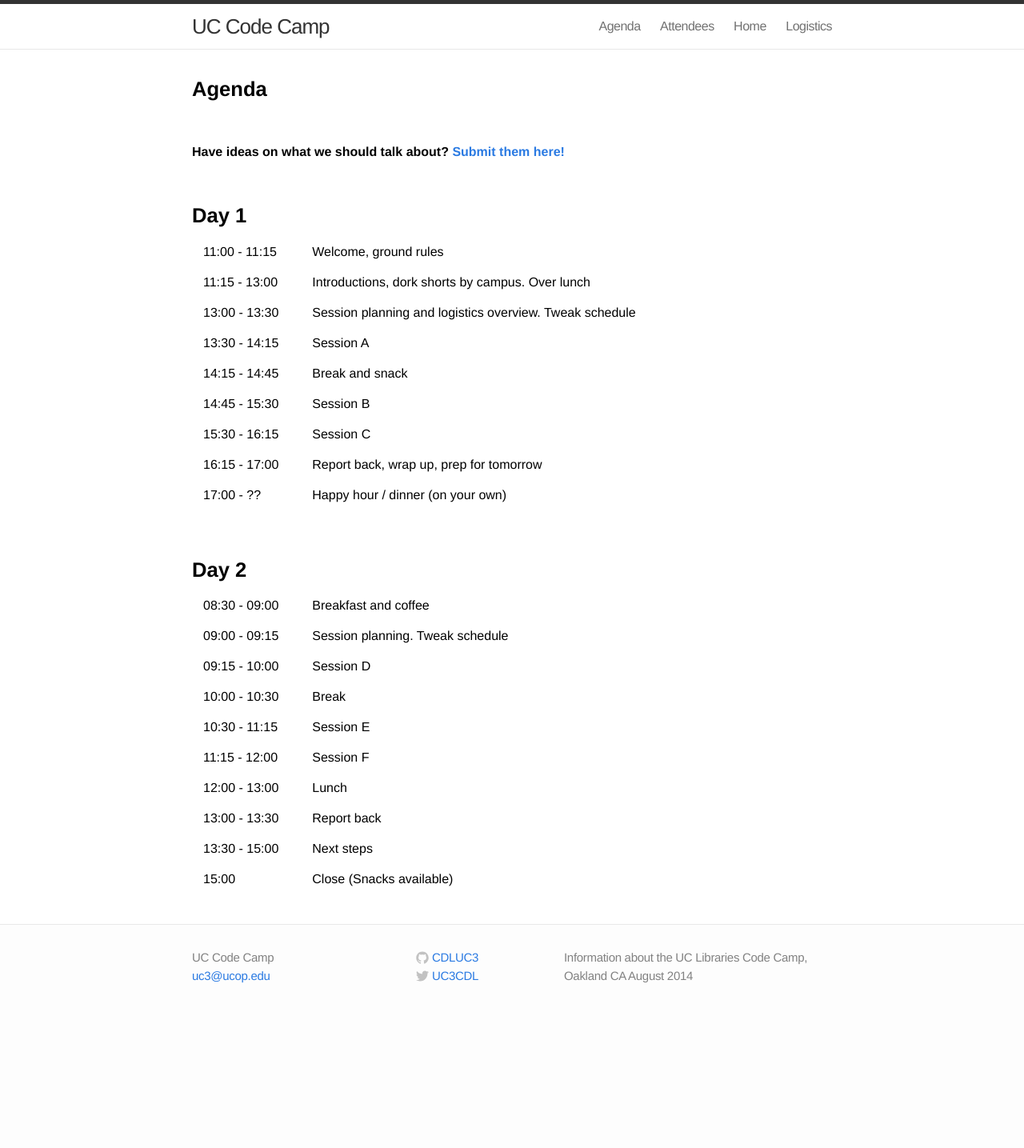
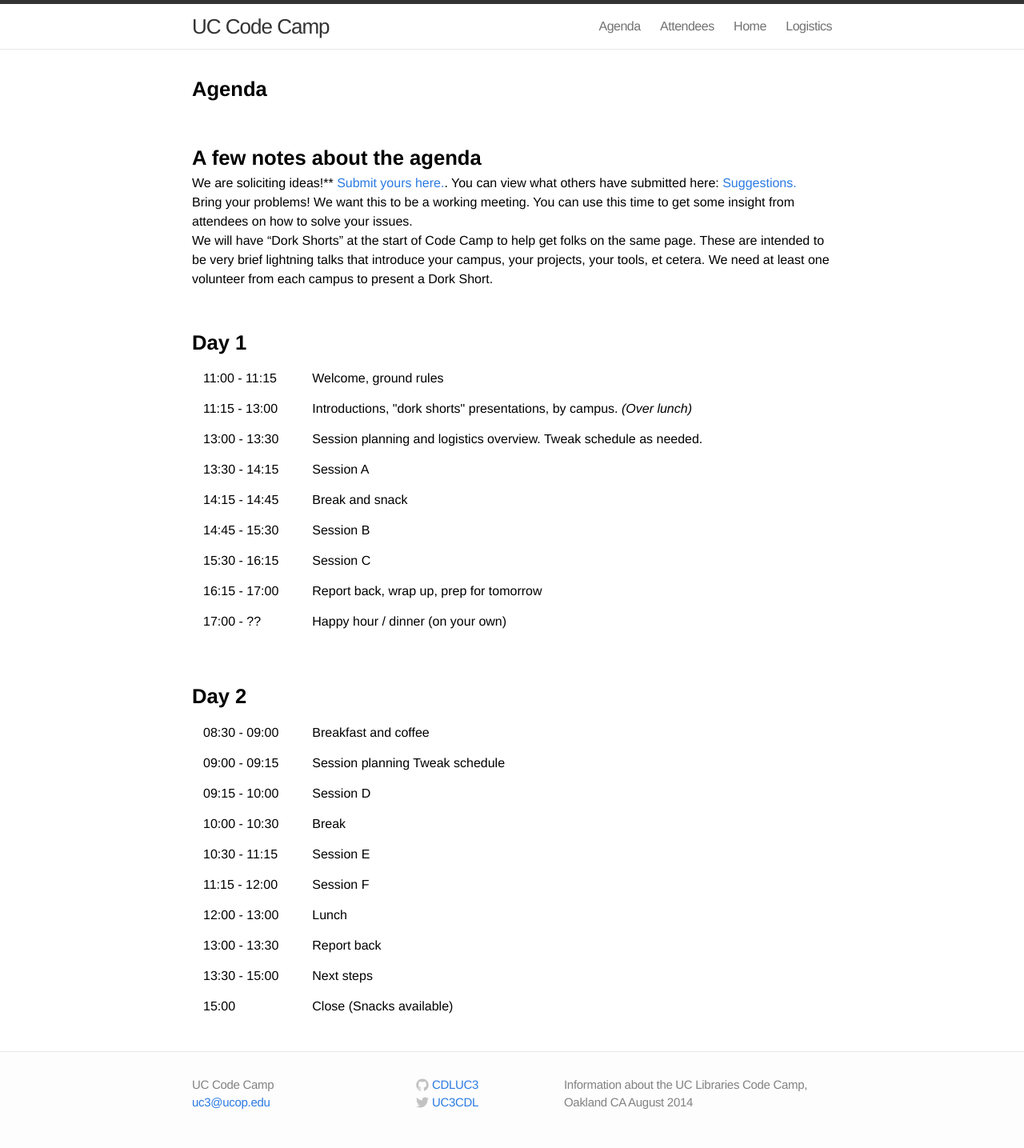
Before and after one commit to CDLUC3/UC-code-camp, a Jekyll site: the page built from agenda.md, in a window 1280 px wide. Shown: the whole page at 80% size. Built offline with Jekyll 4.4.1, drawn with Linux system fonts in a browser that asks for light colours; Markdown is read by kramdown in place of the engine named in the settings; before the commit the page ends 1276 px from its top, so only the background shows below that.

Commit message:
updates to agenda etc

```diff
--- a/agenda.md
+++ b/agenda.md
@@ -6,7 +6,14 @@ permalink: /agenda/
 
 <br><br>
 
-**Have ideas on what we should talk about? [Submit them here!](https://docs.google.com/forms/d/1rsF44qf3qaOp6LqRSVTOBW-LUyPSL50Tg4ywmHjzBMI/viewform?usp=send_form)**
+# A few notes about the agenda
+
+We are soliciting ideas!** [Submit yours here.](https://docs.google.com/forms/d/1rsF44qf3qaOp6LqRSVTOBW-LUyPSL50Tg4ywmHjzBMI/viewform?usp=send_form). You can view what others have submitted here: [Suggestions.](https://docs.google.com/spreadsheet/ccc?key=0Agq_OgwoRF1AdDBqb0VlRkNxNGktSWVtSUtFMWxsLVE&usp=sharing)<br>
+
+Bring your problems! We want this to be a working meeting. You can use this time to get some insight from attendees on how to solve your issues.<br>
+
+We will have "Dork Shorts" at the start of Code Camp to help get folks on the same page. These are intended to be very brief lightning talks that introduce your campus, your projects, your tools, et cetera. We need at least one volunteer from each campus to present a Dork Short.
+
 
 <br><br>
 
@@ -23,13 +30,13 @@ permalink: /agenda/
 	<td>	11:15 - 13:00	</td>
 	<td>	</td>
 	<td>	</td>
-	<td>	Introductions, dork shorts by campus. Over lunch	</td>
+	<td>	Introductions, "dork shorts" presentations, by campus. <em>(Over lunch)</em></td>
 </tr>
 <tr>
 	<td>	13:00 - 13:30 	</td>
 	<td>	</td>
 	<td>	</td>
-	<td>	Session planning and logistics overview. Tweak schedule	</td>
+	<td>	Session planning and logistics overview. Tweak schedule as needed.	</td>
 </tr>
 <tr>
 	<td>	13:30 - 14:15	</td>
@@ -60,7 +67,7 @@ permalink: /agenda/
 
 <table cellspacing="14">
 <tr>	<td>	08:30 - 09:00	</td>	<td>	</td>	<td>	</td>	<td>	Breakfast and coffee	</td>	</tr>
-<tr>	<td>	09:00 - 09:15	</td>	<td>	</td>	<td>	</td>	<td>	Session planning. Tweak schedule	</td>	</tr>
+<tr>	<td>	09:00 - 09:15	</td>	<td>	</td>	<td>	</td>	<td>	Session planning Tweak schedule	</td>	</tr>
 <tr>	<td>	09:15 - 10:00	</td>	<td>	</td>	<td>	</td>	<td>	Session D	</td>	</tr>
 <tr>	<td>	10:00 - 10:30	</td>	<td>	</td>	<td>	</td>	<td>	Break	</td>	</tr>
 <tr>	<td>	10:30 - 11:15	</td>	<td>	</td>	<td>	</td>	<td>	Session E	</td>	</tr>
```
